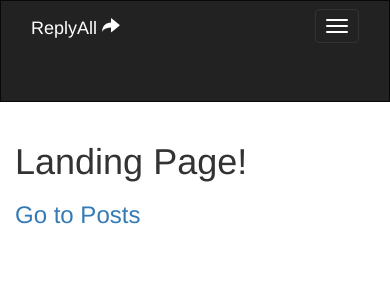
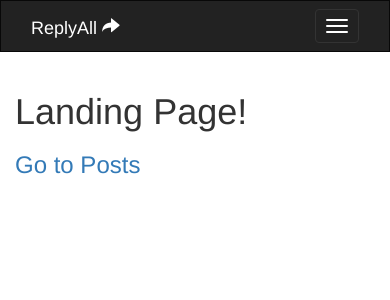
Before and after one commit to JoeGuzikowski/ReplyAll, a Node project: template views/landing.ejs in a window 390 px wide. Shown: the top 300 px of the page. Run offline with Node 20 templates, Linux system fonts and the light colour scheme; the template is opened without the code that fills it, so the values that code supplies are empty.

Commit message:
fix mobile navbar formatting

```diff
--- a/views/partials/header.ejs
+++ b/views/partials/header.ejs
@@ -20,7 +20,7 @@
                         <span class="icon-bar"></span>
                         <span class="icon-bar"></span>
                     </button>
-                    <a class="navbar-brand" href="/">ReplyAll <span class="glyphicon glyphicon-share-alt"></span </a>
+                    <a class="navbar-brand" href="/">ReplyAll <span class="glyphicon glyphicon-share-alt"></span> </a>
                 </div>
                 <div class="collapse navbar-collapse" id="navbar-collapse-RA">
                     <ul class="nav navbar-nav navbar-right">
```
